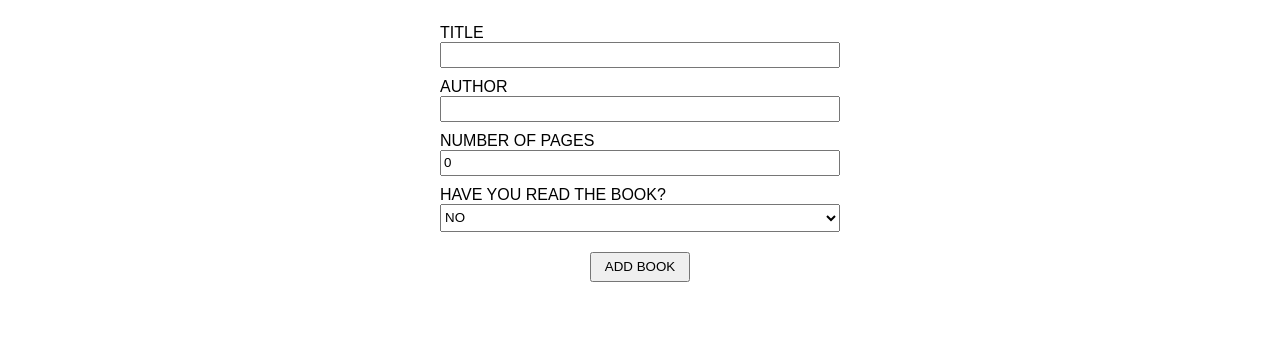
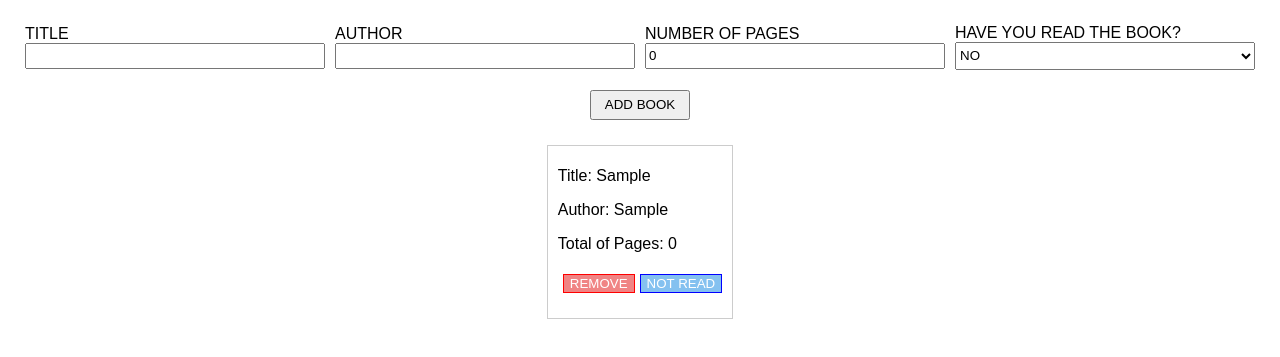
Before and after one commit to thalesleite/project_library, a plain HTML site: page index.html in a window 1280 px wide. Both pictures are taken after typing "Sample", "Sample" into the empty fields and a click on the button "ADD BOOK". Shown: the part 61-418 px from the top of the page. Drawn offline with Linux system fonts and the light colour scheme.

Commit message:
add remove and read toggle button to the books

```diff
--- a/css/style.css
+++ b/css/style.css
@@ -14,7 +14,7 @@ body {
   }
 
   .form {
-    width: 800px;
+    width: 100%;
 
     form {
       display: flex;
@@ -26,7 +26,7 @@ body {
         display: flex;
         justify-content: center;
         flex-direction: column;
-        width: 400px;
+        width: 300px;
         margin: 5px;
         text-transform: uppercase;
 
@@ -48,4 +48,31 @@ body {
       }
     }
   }
+
+  .books {
+    display: flex;
+    flex-wrap: wrap;
+    margin-top: 20px;
+    gap: 5px;
+
+    .book {
+      padding: 5px 10px 20px 10px;
+      border: solid 1px #ccc;
+
+      .btn-delete {
+        cursor: pointer;
+        background-color: rgb(240, 132, 132);
+        border: 1px solid red;
+        color: white;
+        margin: 5px;
+      }
+
+      .btn-read {
+        cursor: pointer;
+        background-color: rgb(132, 193, 240);
+        border: 1px solid blue;
+        color: white;
+      }
+    }
+  }
 }
--- a/index.html
+++ b/index.html
@@ -47,7 +47,7 @@
         </form>
       </section>
 
-      <section class="books"></section>
+      <section class="books">No books in the Library</section>
     </div>
 
     <script src="/js/index.js"></script>
--- a/js/index.js
+++ b/js/index.js
@@ -1,4 +1,5 @@
 const formbook = document.getElementById("formBook")
+const booksSection = document.querySelector(".books")
 const myLibrary = []
 
 formbook.addEventListener("submit", (e) => {
@@ -7,6 +8,7 @@ formbook.addEventListener("submit", (e) => {
   const author = document.getElementById("author").value
   const pages = document.getElementById("pages").value
   const read = document.getElementById("read").value === "1" ? true : false
+  console.log("read", read)
 
   const book = {
     title,
@@ -16,7 +18,6 @@ formbook.addEventListener("submit", (e) => {
   }
 
   addBookToLibrary(book)
-  console.log("submitted!!!", book)
   clear()
 })
 
@@ -34,8 +35,68 @@ function Book(title, author, pages, read) {
   this.read = read
 }
 
+Book.prototype.toggleRead = function () {
+  this.read = !this.read
+}
+
 function addBookToLibrary(data) {
   const book = new Book(data.title, data.author, data.pages, data.read)
   myLibrary.push(book)
-  console.log("myLibrary: ", myLibrary)
+  updateBooks()
 }
+
+function updateBooks() {
+  booksSection.innerHTML = ""
+
+  if (myLibrary.length > 0) {
+    myLibrary.forEach((book, index) => {
+      const div = document.createElement("div")
+      div.classList.add("book")
+
+      const pTitle = document.createElement("p")
+      pTitle.textContent = `Title: ${book.title}`
+      div.appendChild(pTitle)
+
+      const pAuthor = document.createElement("p")
+      pAuthor.textContent = `Author: ${book.author}`
+      div.appendChild(pAuthor)
+
+      const pPages = document.createElement("p")
+      pPages.textContent = `Total of Pages: ${book.pages}`
+      div.appendChild(pPages)
+
+      const btnDelete = document.createElement("button")
+      btnDelete.classList.add("btn-delete")
+      btnDelete.setAttribute("data-id", index)
+      btnDelete.textContent = "REMOVE"
+      div.appendChild(btnDelete)
+
+      const btnToggleRead = document.createElement("button")
+      btnToggleRead.classList.add("btn-read")
+      btnToggleRead.textContent = book.read ? "READ" : "NOT READ"
+      div.appendChild(btnToggleRead)
+
+      booksSection.appendChild(div)
+
+      btnDelete.addEventListener("click", () => {
+        deleteBook(btnDelete.dataset.id)
+      })
+
+      btnToggleRead.addEventListener("click", () => {
+        toogleReadBook(book)
+      })
+    })
+  } else {
+    booksSection.innerHTML = "No books in the Library"
+  }
+}
+
+function deleteBook(id) {
+  myLibrary.splice(id, 1)
+  updateBooks()
+}
+
+function toogleReadBook(book) {
+  book.toggleRead()
+  updateBooks()
+}
```
